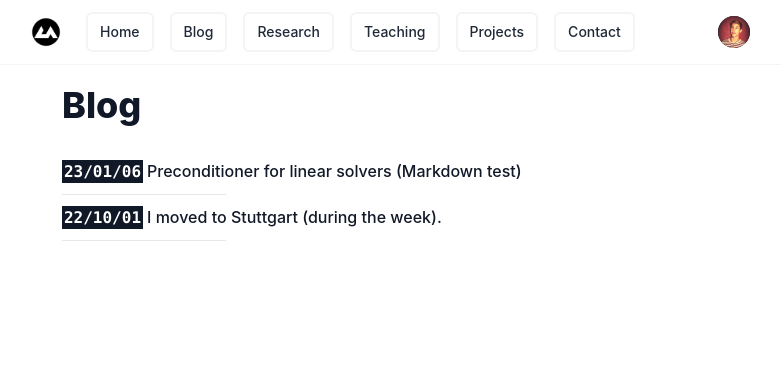
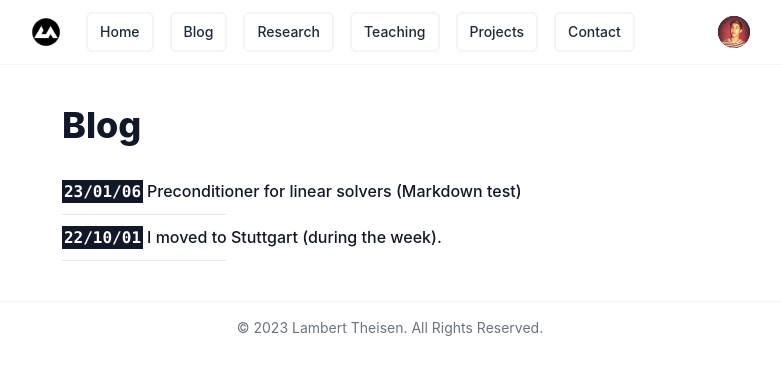
Before and after one commit to lamBOOO/thsn.dev, a Next.js app: page /blog in a window 1280 px wide. Shown: the top 374 px of the page, without its empty margins (250-1031 px from the left). Built offline with nearby package versions, Linux system fonts and the light colour scheme.

Commit message:
Fix metadata

```diff
--- a/pages/blog.tsx
+++ b/pages/blog.tsx
@@ -1,6 +1,8 @@
 import Link from 'next/link'
 
-import Navbar from '../components/Stickynavbar'
+import Stickynavbar from '../components/Stickynavbar'
+import Metadata from '../components/Metadata'
+import Footer from '../components/Footer'
 
 import { config } from '@fortawesome/fontawesome-svg-core'
 import '@fortawesome/fontawesome-svg-core/styles.css'
@@ -20,12 +22,11 @@ export async function getStaticProps() {
 
 export default function Home({ allPostsData }: any) {
   return (
-    <div id="1" className='relative px-4'>
-      <div className='sticky top-0 z-50'>
-        <Navbar />
-      </div>
-      <div className='mt-5 prose mx-auto'>
-      <h1>Blog</h1>
+    <div className='px-4'>
+      <Metadata />
+      <Stickynavbar />
+      <main className='my-10 prose mx-auto'>
+        <h1>Blog</h1>
         <div >
           {allPostsData.map(({ id, date, title }: any) => (
             <div className='' key={id}>
@@ -35,7 +36,8 @@ export default function Home({ allPostsData }: any) {
             </div>
           ))}
         </div>
-      </div>
+      </main>
+      <Footer />
     </div>
   )
 }
```
